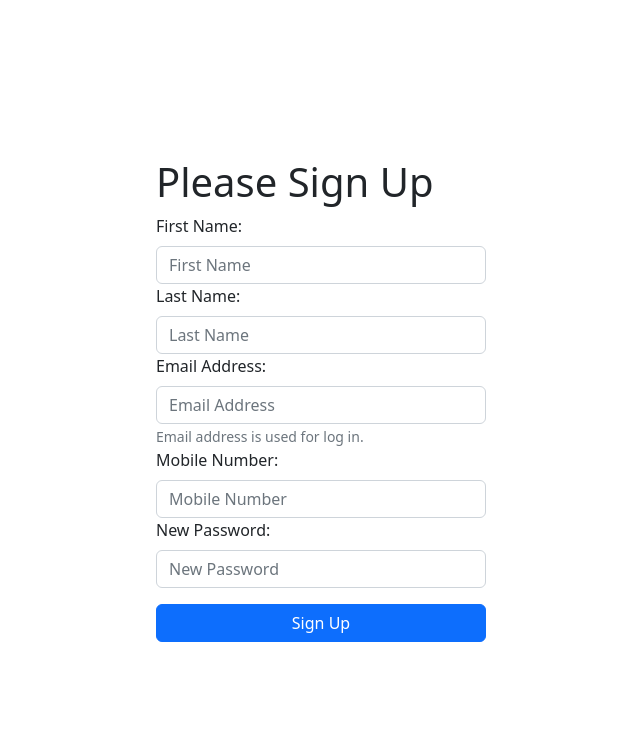
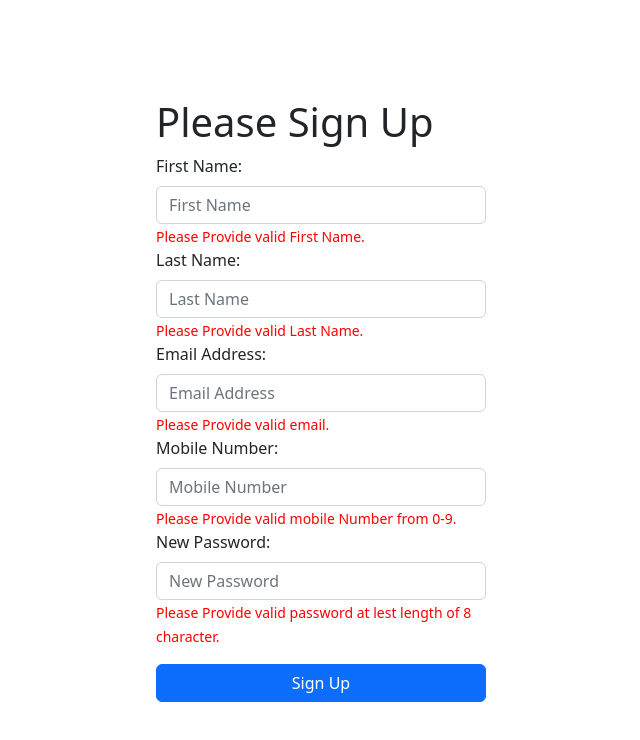
Before and after one commit to jaiswalkishan09/CRUD-Operation-With-Digital-Signature-Verification-Frontend, a React (Create React App) app in the folder my-app/: page / in a window 1280 px wide. Shown: the top 740 px of the page, without its empty margins (319-959 px from the left). Built offline with nearby package versions, Linux system fonts and the light colour scheme.

Commit message:
validation is added to the input fields

```diff
--- a/my-app/src/components/signUp.js
+++ b/my-app/src/components/signUp.js
@@ -1,34 +1,98 @@
 import Container from 'react-bootstrap/Container';
 import Form from 'react-bootstrap/Form';
 import Button from 'react-bootstrap/Button';
+import { useEffect, useState } from 'react';
 
 function SignUp() {
+    const [firstName,setFirstName]=useState("");
+    const[firstNameCheck,setFirstNameCheck]=useState(true);
+    const [lastName,setLastName]=useState("");
+    const[lastNameCheck,setLastNameCheck]=useState(true);
+    const [emai,setEmail]=useState("");
+    const[emailCheck,setEmailCheck]=useState(true);
+    const [mobile,setMobile]=useState("");
+    const[mobileCheck,setMobileCheck]=useState(true);
+    const [password,setPassword]=useState("");
+    const[passwordCheck,setPasswordCheck]=useState(true);
+
+    const firstNameSet=(e)=>{
+        setFirstName(e.target.value);
+        let firstLastNameValidation = /^[A-Za-z]+$/; /** Alpha numeric,space,dot,single quotes and hyphen allowed */
+        firstLastNameValidation.test(e.target.value)?setFirstNameCheck(false):setFirstNameCheck(true);
+    }
+
+    const lastNameSet=(e)=>{
+        setLastName(e.target.value);
+        let firstLastNameValidation = /^[A-Za-z]+$/; /** Alpha numeric,space,dot,single quotes and hyphen allowed */
+        firstLastNameValidation.test(e.target.value)?setLastNameCheck(false):setLastNameCheck(true);
+    }
+
+    const emailSet=(e)=>{
+        setEmail(e.target.value);
+        let emailValidation = /^[\w-\.]+@([\w-]+\.)+[\w-]{2,24}$/;
+        emailValidation.test(e.target.value)?setEmailCheck(false):setEmailCheck(true);
+    }
+
+    const mobileSet=(e)=>{
+        setMobile(e.target.value);
+        let numberValidation = /^[0-9]+$/;
+        numberValidation.test(e.target.value) && e.target.value.length>=8?setMobileCheck(false):setMobileCheck(true);
+    }
+
+    const passwordSet=(e)=>{
+        setPassword(e.target.value);
+       e.target.value && e.target.value.length>=8?setPasswordCheck(false):setPasswordCheck(true);
+    }
+
+
+    // useEffect(async()=>{
+    //     try{
+
+    //     }
+    //     catch(e)
+    //     {
+    //         console.log(e);
+    //     }
+
+    // },[firstName])
     return(
         <Container id="main-container" className='d-grid h-100'>
             <Form id="sign-up-form" className="w-100">
                 <h1>Please Sign Up</h1>
                 <Form.Group>
                     <Form.Label className="text-left">First Name:</Form.Label>
-                    <Form.Control type='text' placeholder="First Name"></Form.Control>
+                    <Form.Control type='text' placeholder="First Name" onChange={firstNameSet}></Form.Control>
+                   { firstNameCheck?<Form.Text  style={{color:"red"}}>
+                    Please Provide valid First Name.
+                    </Form.Text>:""}
                 </Form.Group>
                 <Form.Group>
                     <Form.Label className="text-left">Last Name:</Form.Label>
-                    <Form.Control type='text' placeholder="Last Name"></Form.Control>
+                    <Form.Control type='text' placeholder="Last Name" onChange={lastNameSet}></Form.Control>
+                    { lastNameCheck?<Form.Text  style={{color:"red"}}>
+                    Please Provide valid Last Name.
+                    </Form.Text>:""}
                 </Form.Group>
                 <Form.Group>
                     <Form.Label className="text-left">Email Address:</Form.Label>
-                    <Form.Control type='email' placeholder="Email Address"></Form.Control>
-                    <Form.Text className="text-muted">
-                    Email address is used for log in.
-                    </Form.Text>
+                    <Form.Control type='email' placeholder="Email Address" onChange={emailSet}></Form.Control>
+                    { emailCheck?<Form.Text  style={{color:"red"}}>
+                    Please Provide valid email.
+                    </Form.Text>:""}
                 </Form.Group>
                 <Form.Group>
                     <Form.Label className="text-left">Mobile Number:</Form.Label>
-                    <Form.Control type='text' placeholder="Mobile Number"></Form.Control>
+                    <Form.Control type='text' placeholder="Mobile Number" onChange={mobileSet}></Form.Control>
+                    { mobileCheck?<Form.Text  style={{color:"red"}}>
+                    Please Provide valid mobile Number from 0-9.
+                    </Form.Text>:""}
                 </Form.Group>
                 <Form.Group>
                     <Form.Label className="text-left">New Password:</Form.Label>
-                    <Form.Control type='password' placeholder="New Password"></Form.Control>
+                    <Form.Control type='password' placeholder="New Password" onChange={passwordSet}></Form.Control>
+                    { passwordCheck?<Form.Text  style={{color:"red"}}>
+                    Please Provide valid password at lest length of 8 character.
+                    </Form.Text>:""}
                 </Form.Group>
                 <div className='d-grid mt-3'>
                     <Button variant='primary'>Sign Up</Button>
```
